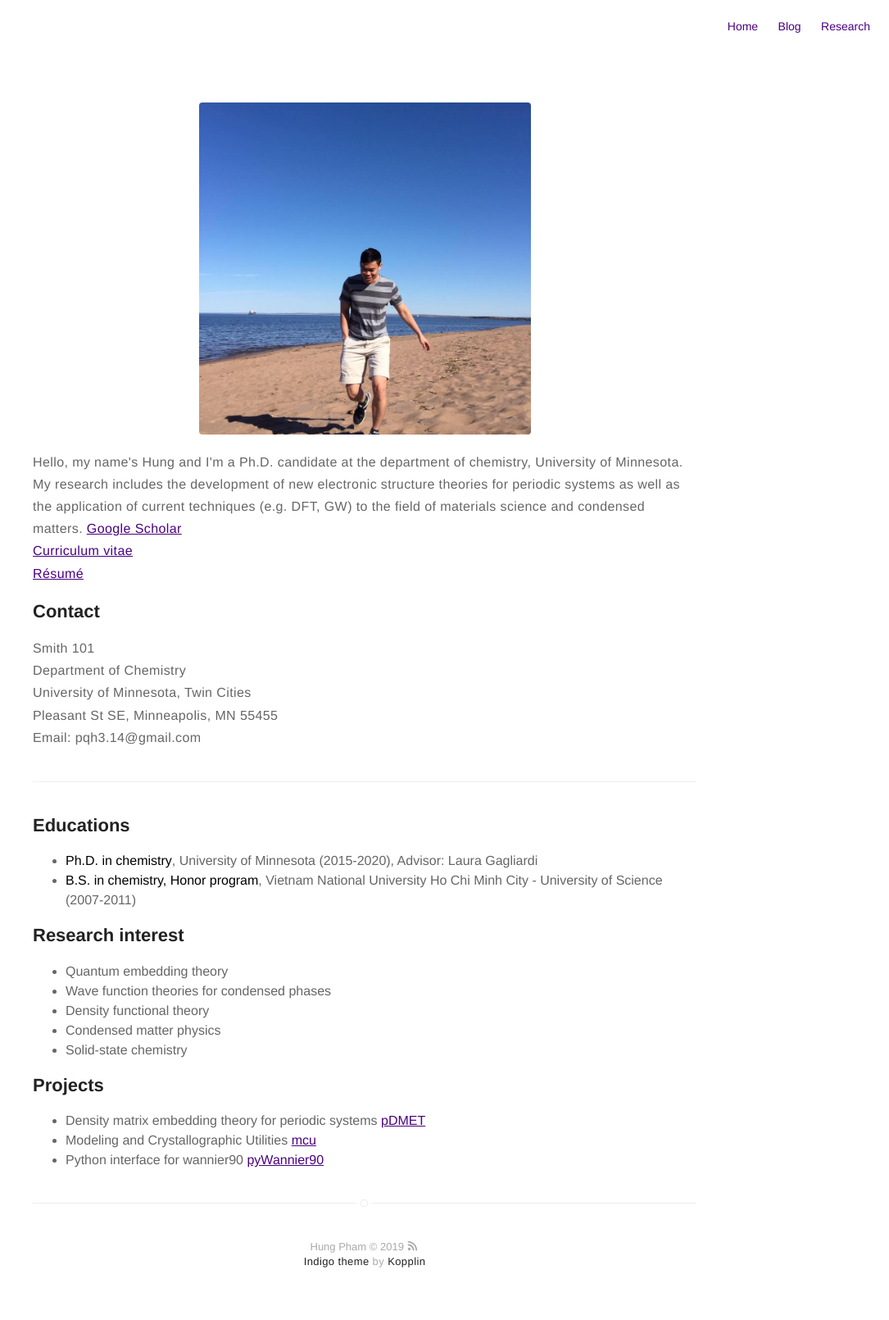
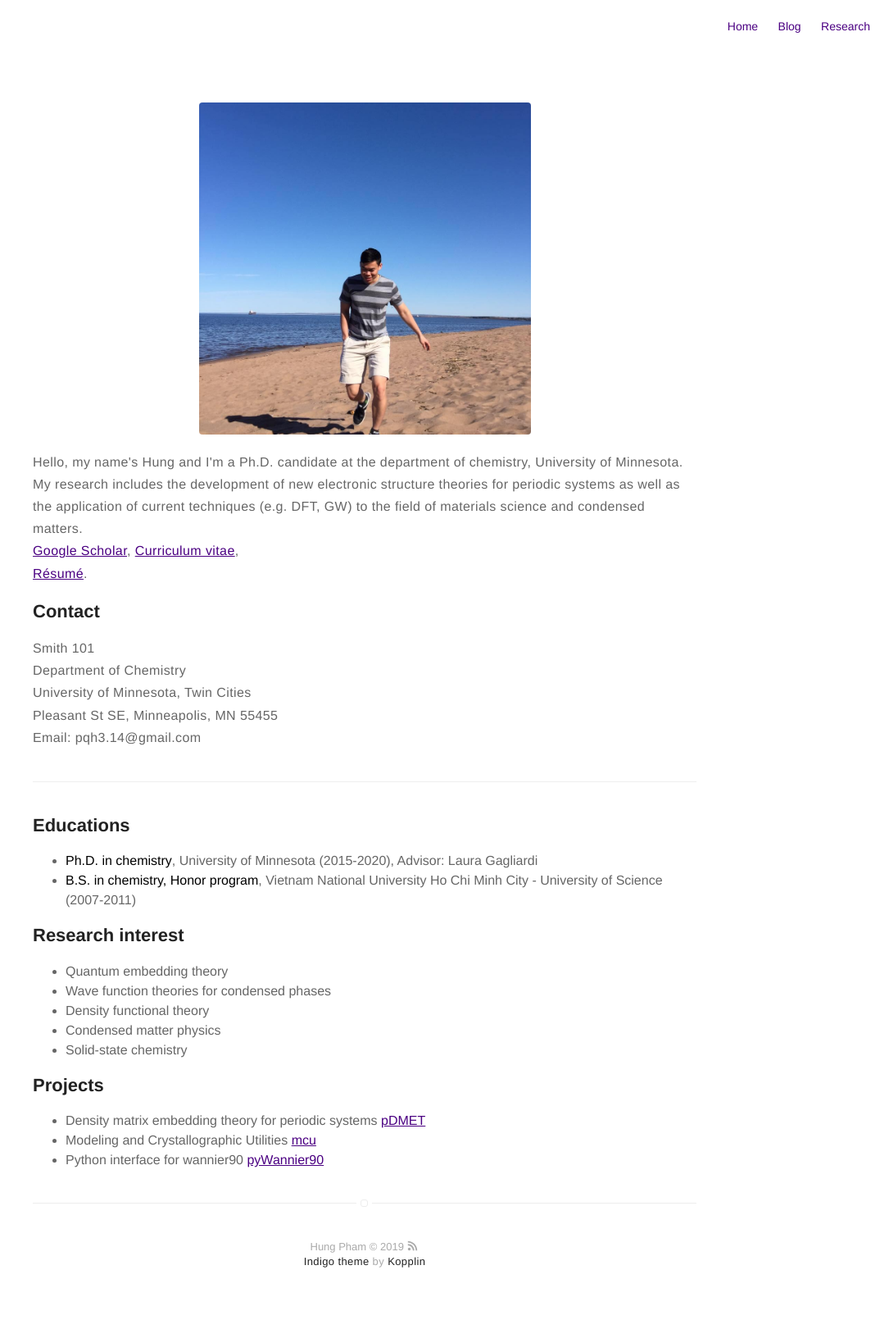
Before and after one commit to hungpham2017/hungpham2017.github.io, a Jekyll site: the page built from about.md, in a window 1280 px wide. Shown: the whole page at 82% size, without its empty margins (195-1280 px from the left). Built offline with Jekyll 4.4.1, drawn with Linux system fonts in a browser that asks for light colours.

```diff
--- a/about.md
+++ b/about.md
@@ -9,9 +9,9 @@
 My research includes the development of new electronic structure theories for periodic systems as well as the application of current techniques
 (e.g. DFT, GW) to the field of materials science and condensed matters.
 
-<a href="https://scholar.google.com/citations?user=MIe6vYUAAAAJ&hl=en&authuser=1#">Google Scholar</a>
-<br><a href="https://github.com/hungpham2017/hungpham2017.github.io/raw/master/assets/HP_CV.pdf">Curriculum vitae</a>
-<br><a href="https://github.com/hungpham2017/hungpham2017.github.io/raw/master/assets/HP_resume.pdf">Résumé</a>
+<br><a href="https://scholar.google.com/citations?user=MIe6vYUAAAAJ&hl=en&authuser=1#">Google Scholar</a>,
+<a href="https://github.com/hungpham2017/hungpham2017.github.io/raw/master/assets/HP_CV.pdf">Curriculum vitae</a>,
+<br><a href="https://github.com/hungpham2017/hungpham2017.github.io/raw/master/assets/HP_resume.pdf">Résumé</a>.
 </p>
 
 <h2>Contact</h2>
```
